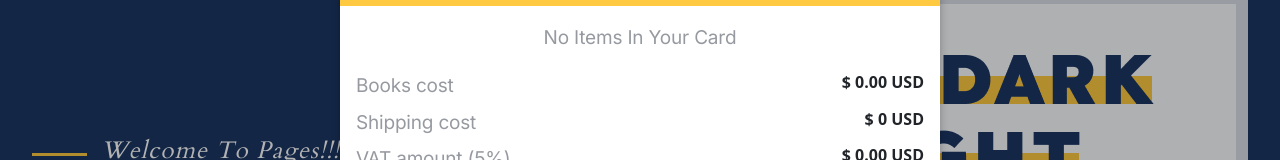
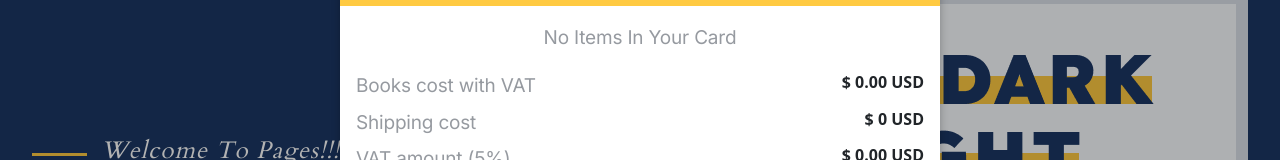
Before and after one commit to Szidelo/Book-store-vuejs, a Vue app: page /home in a window 1280 px wide. Both pictures are taken after a click on the picture 1005 px from the left and 51 px from the top of the page. Shown: the part 221-381 px from the top of the page. Built offline with nearby package versions, Linux system fonts and the light colour scheme.

Commit message:
cart info corrected

```diff
--- a/src/components/cart/TheCart.vue
+++ b/src/components/cart/TheCart.vue
@@ -45,7 +45,7 @@
 			<div>
 
 				<div class="d-flex justify-content-between">
-					<p class="mb-1">Books cost</p>
+					<p class="mb-1">Books cost with VAT</p>
 					<strong>$ {{ orderedProducts.getTotal().toFixed(2) }} USD</strong>
 				</div>
 				<div class="d-flex justify-content-between">
@@ -93,38 +93,10 @@ export default defineComponent({
 			};
 		});
 
-		// type payment = {
-		// 	text: string,
-		// 	method: number
-		// }
-
-		// const paymentDetials = ref<payment[]>([
-		// 	{
-		// 		text: "Books cost",
-		// 		method: +(orderedProducts.getTotal().toFixed(2)),
-		// 	},
-		// 	{
-		// 		text: "Shipping cost",
-		// 		method: orderedProducts.getShipmentCost(),
-		// 	},
-		// 	{
-		// 		text: "VAT amount (5%)",
-		// 		method: +(orderedProducts.getTotalWithShipment() * 0.05).toFixed(
-		// 			2
-		// 		),
-		// 	},
-		// 	{
-		// 		text: "Total cost",
-		// 		method: +(orderedProducts.getTotalWithShipment().toFixed(2)),
-		// 	},
-		// ]);
-
-
 		return {
 			orderedProducts,
 			productsInCart,
 			price,
-			// paymentDetials,
 		};
 	},
 });
@@ -172,17 +144,4 @@ ul {
 	list-style: none;
 	padding: 0;
 }
-
-@media (max-width: 576px) {
-	/* .cart {
-		position: fixed;
-		top: 10%;
-		left: 50%;
-		transform: translateX(-50%);
-		width: 98%;
-		box-shadow: 0 2px 8px rgba(0, 0, 0, 0.26);
-		background-color: var(--color-white);
-		padding: 0;
-	} */
-}
 </style>
```
